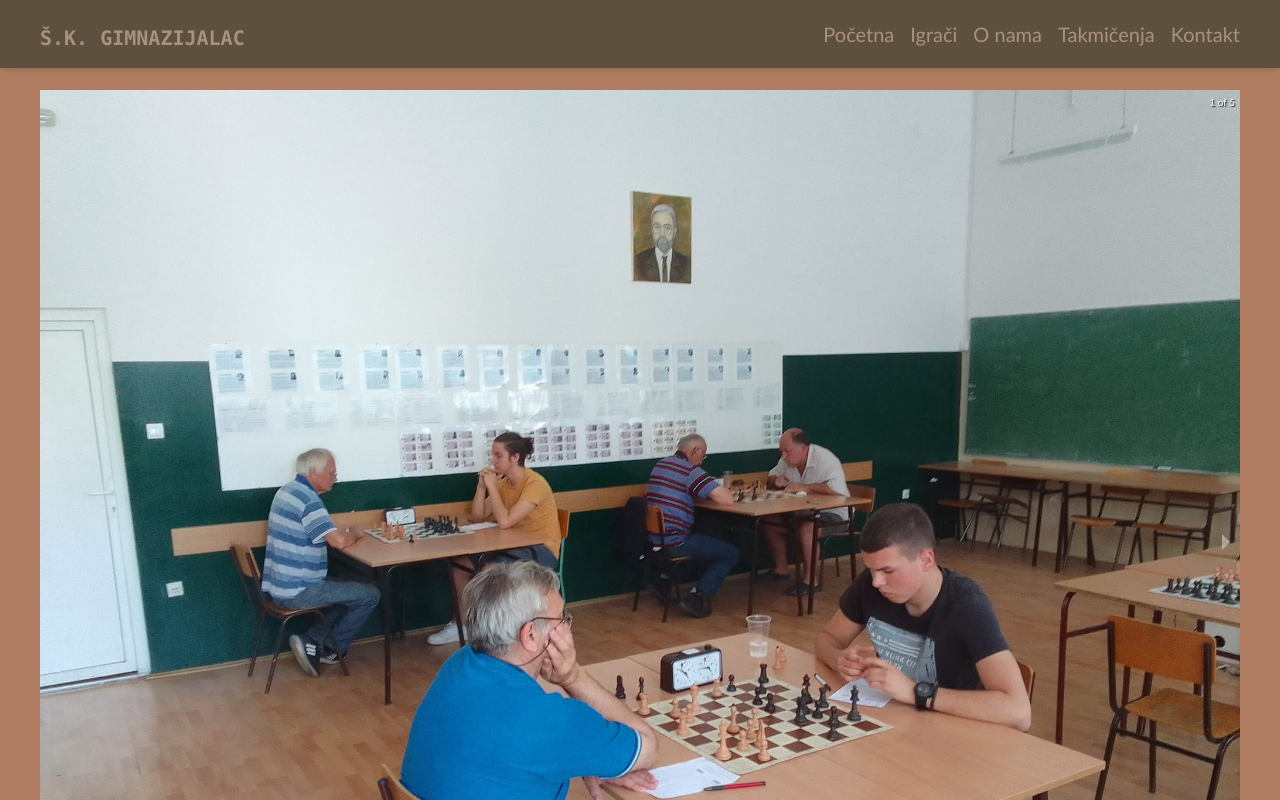
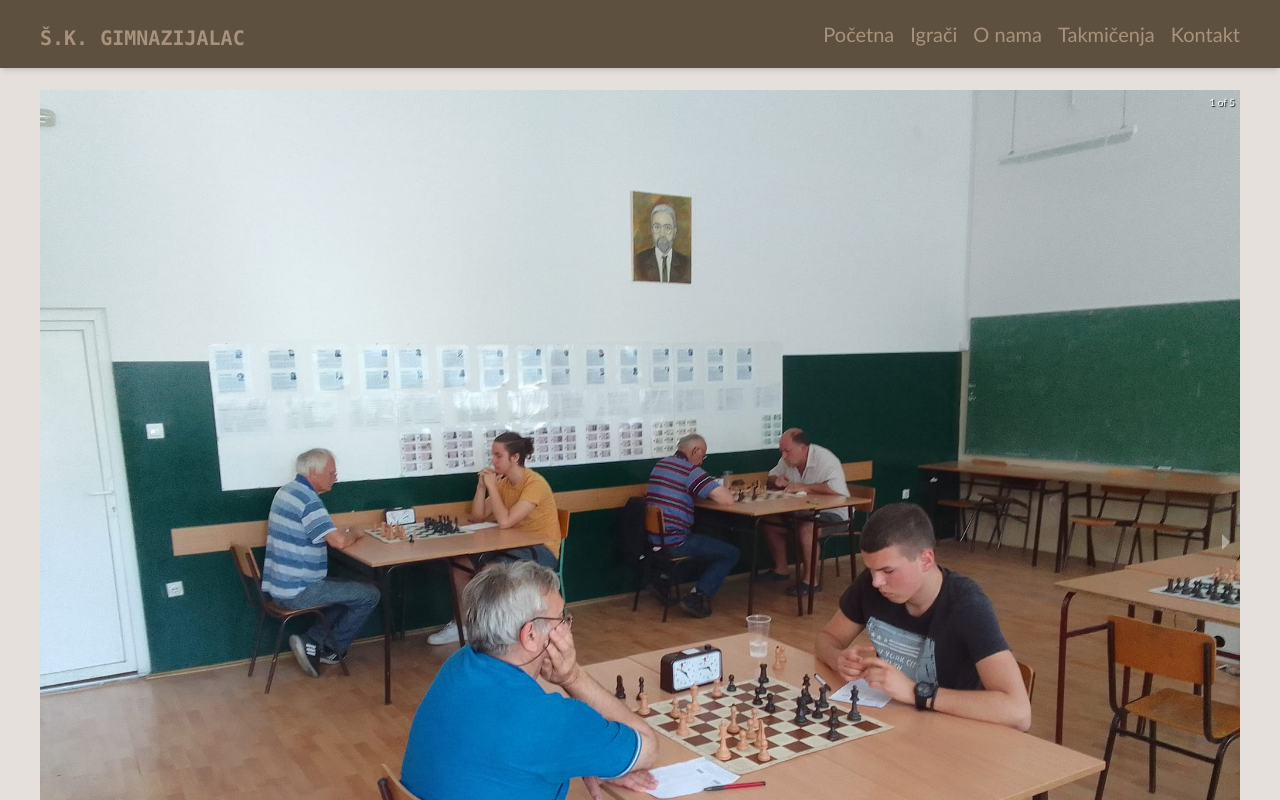
Before and after one commit to milanm98/chess-club-website, a Next.js app: page / in a window 1280 px wide. Shown: the top 800 px of the page. Built offline with nearby package versions, Linux system fonts and the light colour scheme.

Commit message:
[refactor]:Change main backround color

```diff
--- a/styles/globals.css
+++ b/styles/globals.css
@@ -43,7 +43,7 @@ tr:nth-child(odd) {
 }
 
 .app-background-color {
-  background-color: #b07d62;
+  background-color: #e6e0dd;
 }
 
 .nav-background-color {
```
